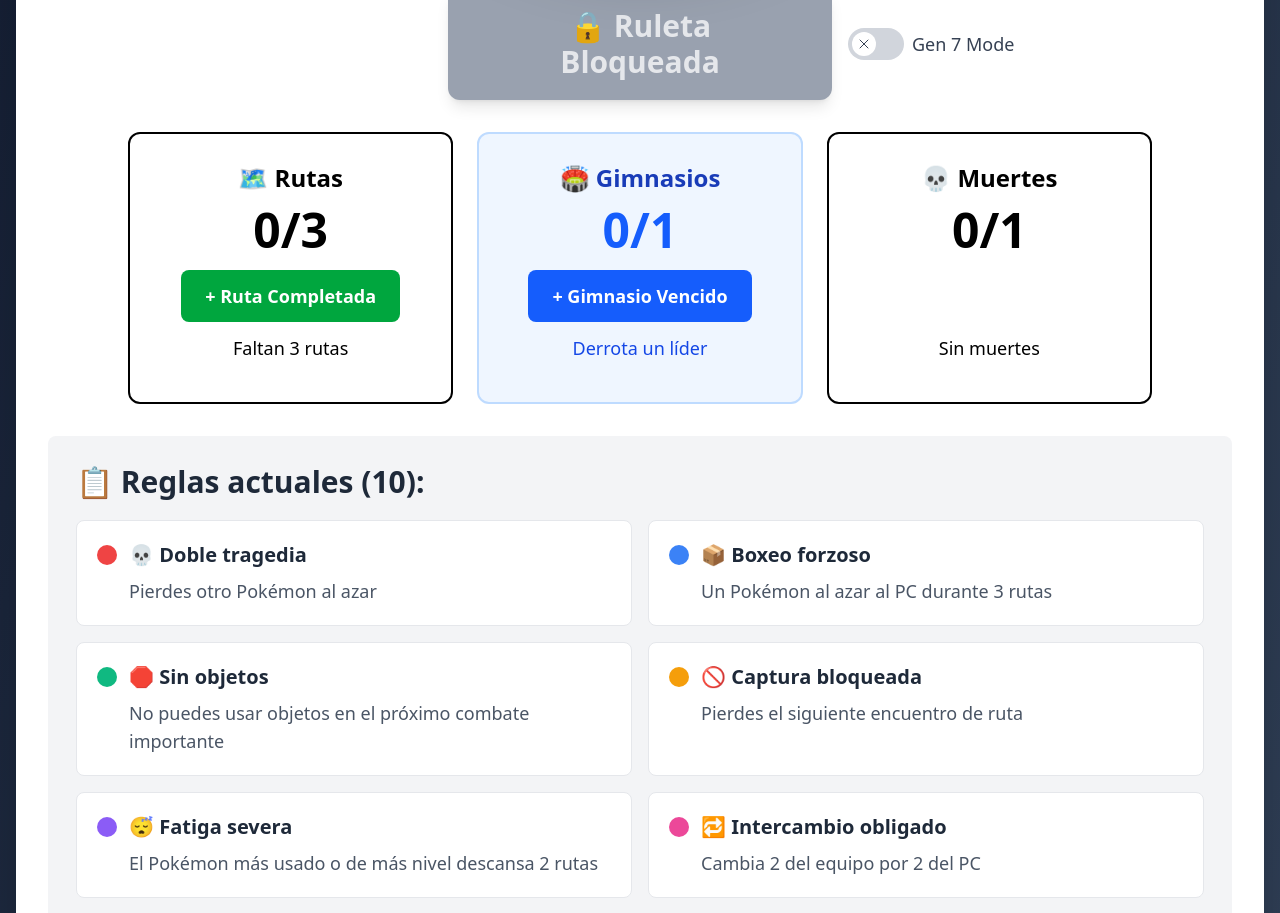
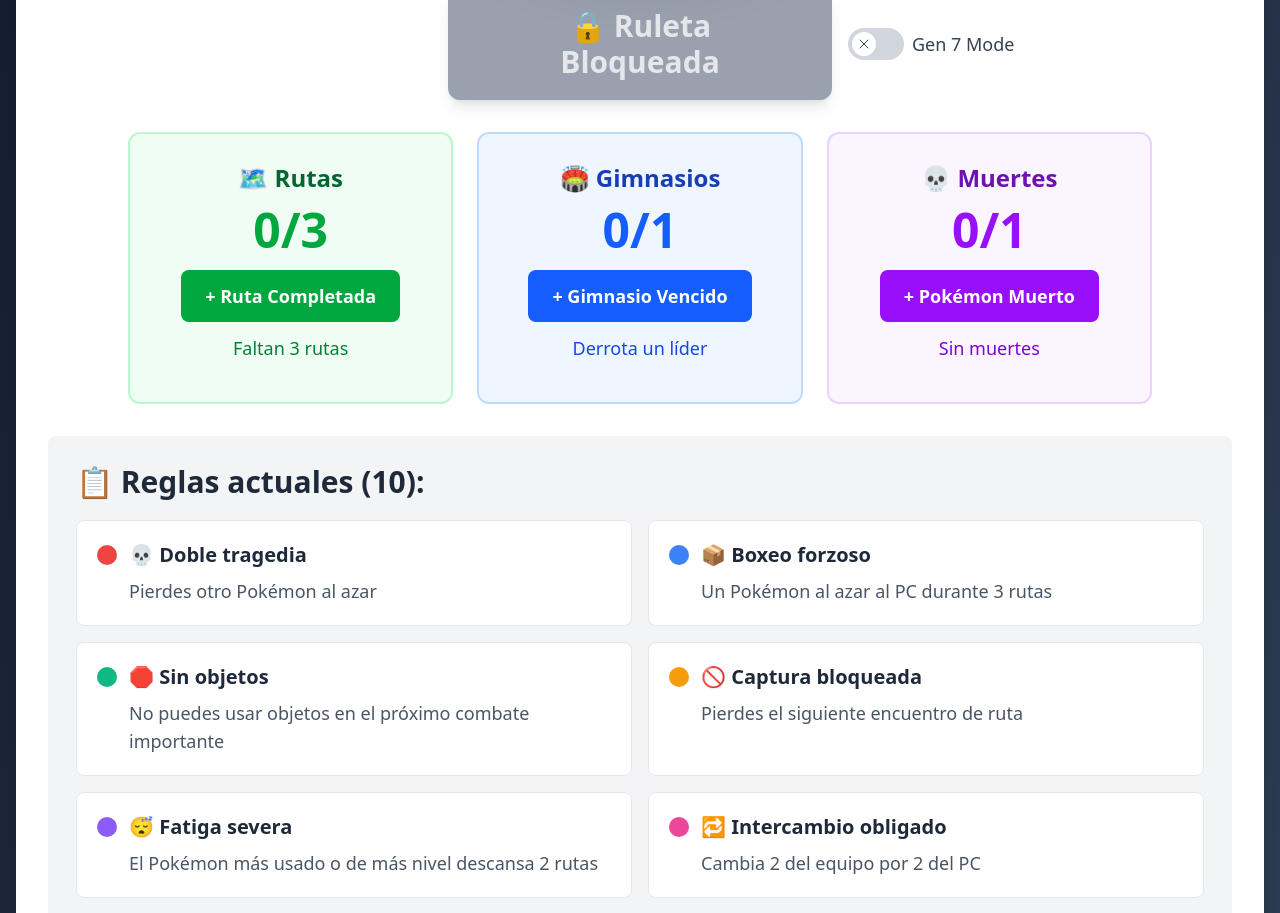
Before and after one commit to dgp04/nuzlocke-roulette, a React (Vite) app: page / in a window 1280 px wide. Shown: the part 886-1799 px from the top of the page. Built offline with nearby package versions, Linux system fonts and the light colour scheme.

Commit message:
Update nuzlocke-roulette
Fixed color error in some counters

```diff
--- a/src/components/Counter.jsx
+++ b/src/components/Counter.jsx
@@ -1,17 +1,72 @@
+const colorSchemes = {
+    green: {
+        bg: "bg-green-50",
+        border: "border-green-200",
+        title: "text-green-800",
+        counter: "text-green-600",
+        button: "bg-green-600 hover:bg-green-700",
+        text: "text-green-700",
+    },
+    purple: {
+        bg: "bg-purple-50",
+        border: "border-purple-200",
+        title: "text-purple-800",
+        counter: "text-purple-600",
+        button: "bg-purple-600 hover:bg-purple-700",
+        text: "text-purple-700",
+    },
+    blue: {
+        bg: "bg-blue-50",
+        border: "border-blue-200",
+        title: "text-blue-800",
+        counter: "text-blue-600",
+        button: "bg-blue-600 hover:bg-blue-700",
+        text: "text-blue-700",
+    },
+    red: {
+        bg: "bg-red-50",
+        border: "border-red-200",
+        title: "text-red-800",
+        counter: "text-red-600",
+        button: "bg-red-600 hover:bg-red-700",
+        text: "text-red-700",
+    },
+    yellow: {
+        bg: "bg-yellow-50",
+        border: "border-yellow-200",
+        title: "text-yellow-800",
+        counter: "text-yellow-600",
+        button: "bg-yellow-600 hover:bg-yellow-700",
+        text: "text-yellow-700",
+    },
+    orange: {
+        bg: "bg-orange-50",
+        border: "border-orange-200",
+        title: "text-orange-800",
+        counter: "text-orange-600",
+        button: "bg-orange-600 hover:bg-orange-700",
+        text: "text-orange-700",
+    },
+}
+
 export default function Counter({ title, counter, onIncrement, disabled, text, counterText, limit, color }){
-    return(
-        <div className={`bg-${color}-50 border-2 border-${color}-200 rounded-xl p-5 sm:p-7 text-center`}>
-            <h3 className={`text-lg sm:text-xl lg:text-2xl font-bold text-${color}-800 mb-3`}>{title}</h3>
-            <div className={`text-3xl sm:text-4xl lg:text-5xl font-bold text-${color}-600 mb-4`}>{counter}/{limit}</div>
+    const colors = colorSchemes[color] || colorSchemes.green
+
+    return (
+        <div className={`${colors.bg} border-2 ${colors.border} rounded-xl p-5 sm:p-7 text-center`}>
+            <h3 className={`text-lg sm:text-xl lg:text-2xl font-bold ${colors.title} mb-3`}>{title}</h3>
+            <div className={`text-3xl sm:text-4xl lg:text-5xl font-bold ${colors.counter} mb-4`}>
+                {counter}/{limit}
+            </div>
             <button
-                className={`px-4 sm:px-6 py-3 bg-${color}-600 text-white font-bold text-sm sm:text-base lg:text-lg rounded-lg hover:bg-${color}-700 disabled:opacity-50 transition-all duration-200 w-full sm:w-auto hover:cursor-pointer`}
+                className={`px-4 sm:px-6 py-3 ${colors.button} text-white font-bold text-sm sm:text-base lg:text-lg rounded-lg disabled:opacity-50 transition-all duration-200 w-full sm:w-auto hover:cursor-pointer`}
                 onClick={onIncrement}
                 disabled={disabled}
             >
                 {text}
             </button>
-            <p className={`text-sm sm:text-base lg:text-lg text-${color}-700 mt-3`}>
-                {counter >= 3 ? "¡Listo para tirar!" : `${counterText}`}
+            <p className={`text-sm sm:text-base lg:text-lg ${colors.text} mt-3`}>
+                {counter >= limit ? "¡Listo para tirar!" : counterText}
             </p>
         </div>
     )
--- a/src/components/Roulette.jsx
+++ b/src/components/Roulette.jsx
@@ -80,7 +80,8 @@ const actualizaciones = [
             "Guardado de contadores en localStorage para persistencia y mejora de experiencia",
             "Mejoras en la interfaz y animaciones",
             "Añadido contacto para reportar errores o sugerencias al desarrollador mediante enlace a email en esta ventana",
-            "Solucionado error que permitía aumentar contadores más allá del límite"
+            "Solucionado error que permitía aumentar contadores más allá del límite",
+            "Solucionado error al aplicar los colores a algunos contadores",
         ],
     },
     {
```
